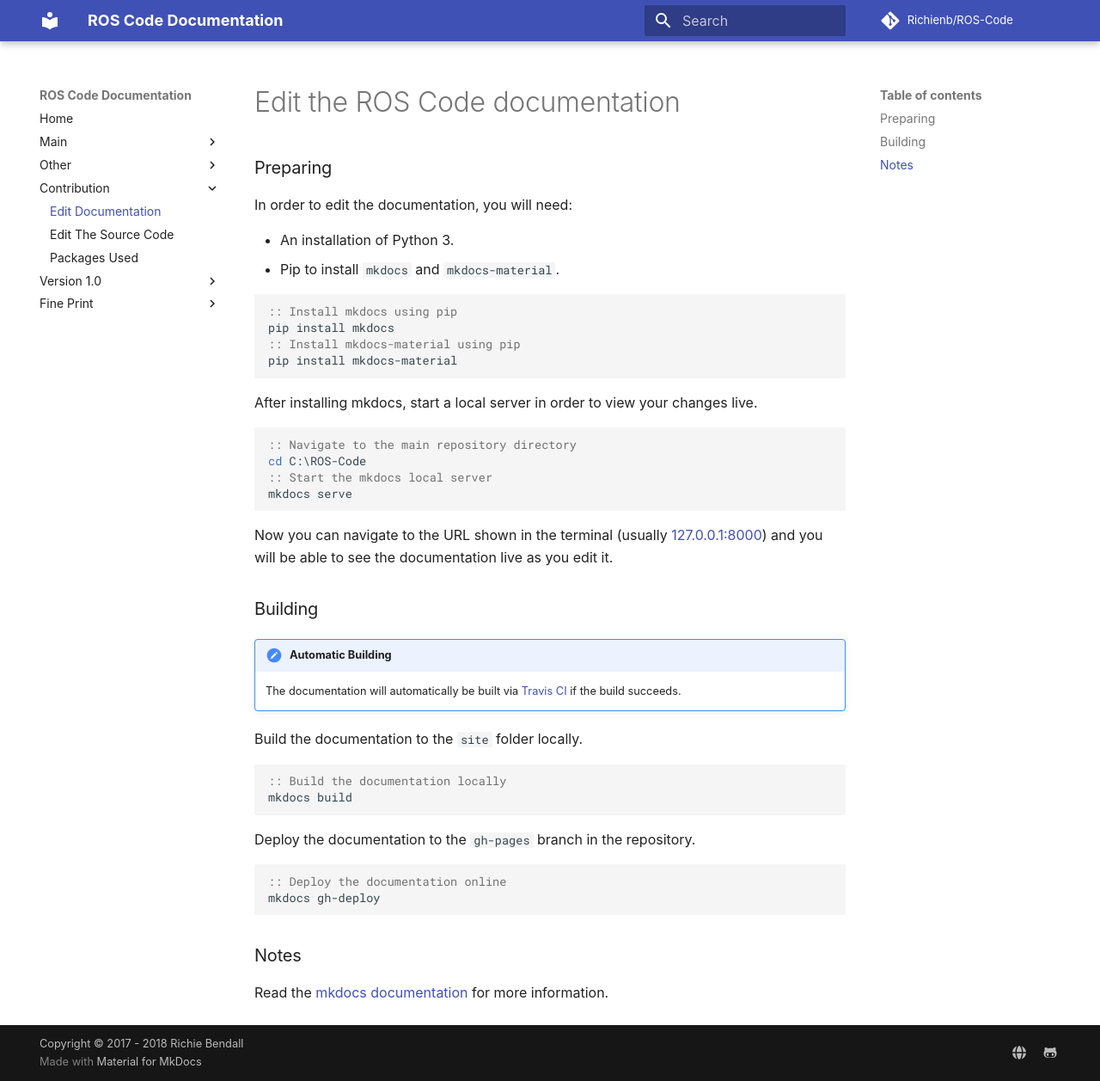
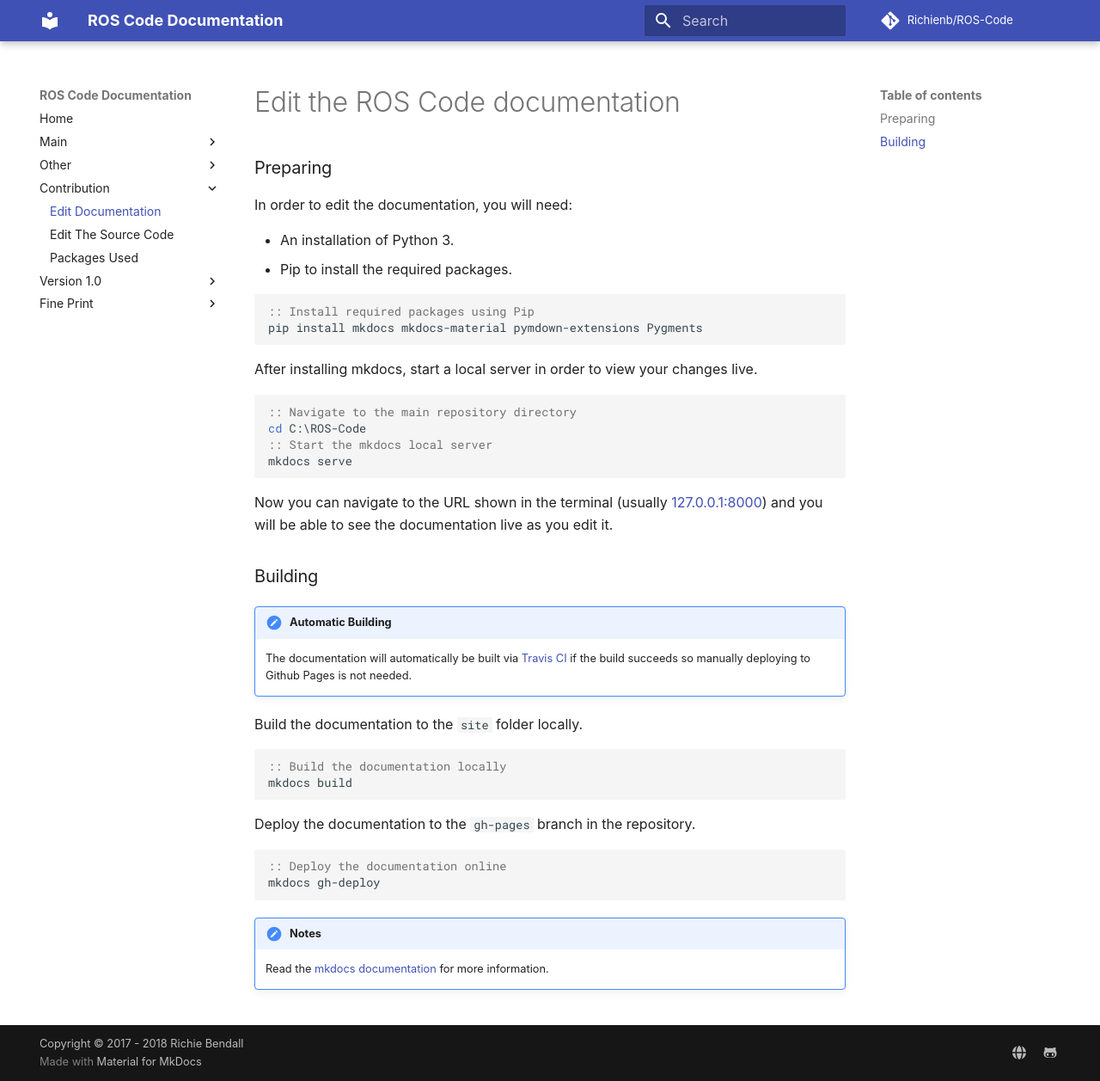
Before and after one commit to Richienb/ROS-Code, an MkDocs documentation site: the page built from docs/edit-docs.md, in a window 1280 px wide and 1257 px high. Shown: the whole window at 86% size. Built offline with MkDocs 1.6.1 and Material for MkDocs 9.7.7, drawn with Linux system fonts in a browser that asks for light colours; some web fonts are replaced; comment, search, counter and statistics services are not loaded; old or Windows-style settings are respelled for this version of MkDocs.

Commit message:
Update edit-docs.md

````diff
--- a/docs/edit-docs.md
+++ b/docs/edit-docs.md
@@ -5,13 +5,11 @@
 In order to edit the documentation, you will need:
 
 - An installation of Python 3.
-- Pip to install `mkdocs` and `mkdocs-material`.
+- Pip to install the required packages.
 
 ```bat
-:: Install mkdocs using pip
-pip install mkdocs
-:: Install mkdocs-material using pip
-pip install mkdocs-material
+:: Install required packages using Pip
+pip install mkdocs mkdocs-material pymdown-extensions Pygments
 ```
 
 After installing mkdocs, start a local server in order to view your changes live.
@@ -28,7 +26,7 @@ Now you can navigate to the URL shown in the terminal (usually [127.0.0.1:8000](
 ### Building
 
 !!! done "Automatic Building"
-    The documentation will automatically be built via [Travis CI](https://travis-ci.org/Richienb/ROS-Code) if the build succeeds.
+    The documentation will automatically be built via [Travis CI](https://travis-ci.org/Richienb/ROS-Code) if the build succeeds so manually deploying to Github Pages is not needed.
 
 Build the documentation to the `site` folder locally.
 
````
Also changed, not shown: other parts of docs/edit-docs.md (+2 -3 lines).
